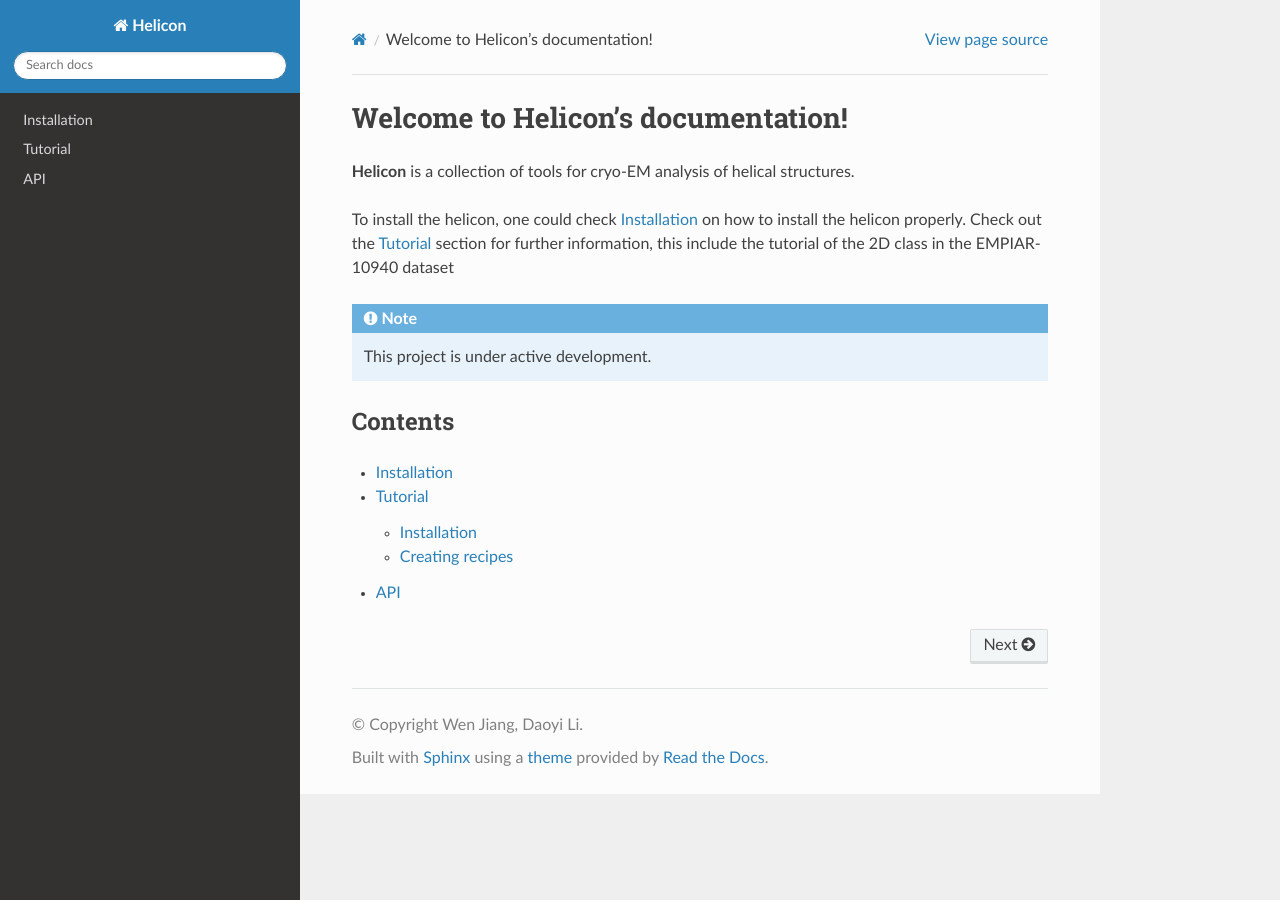
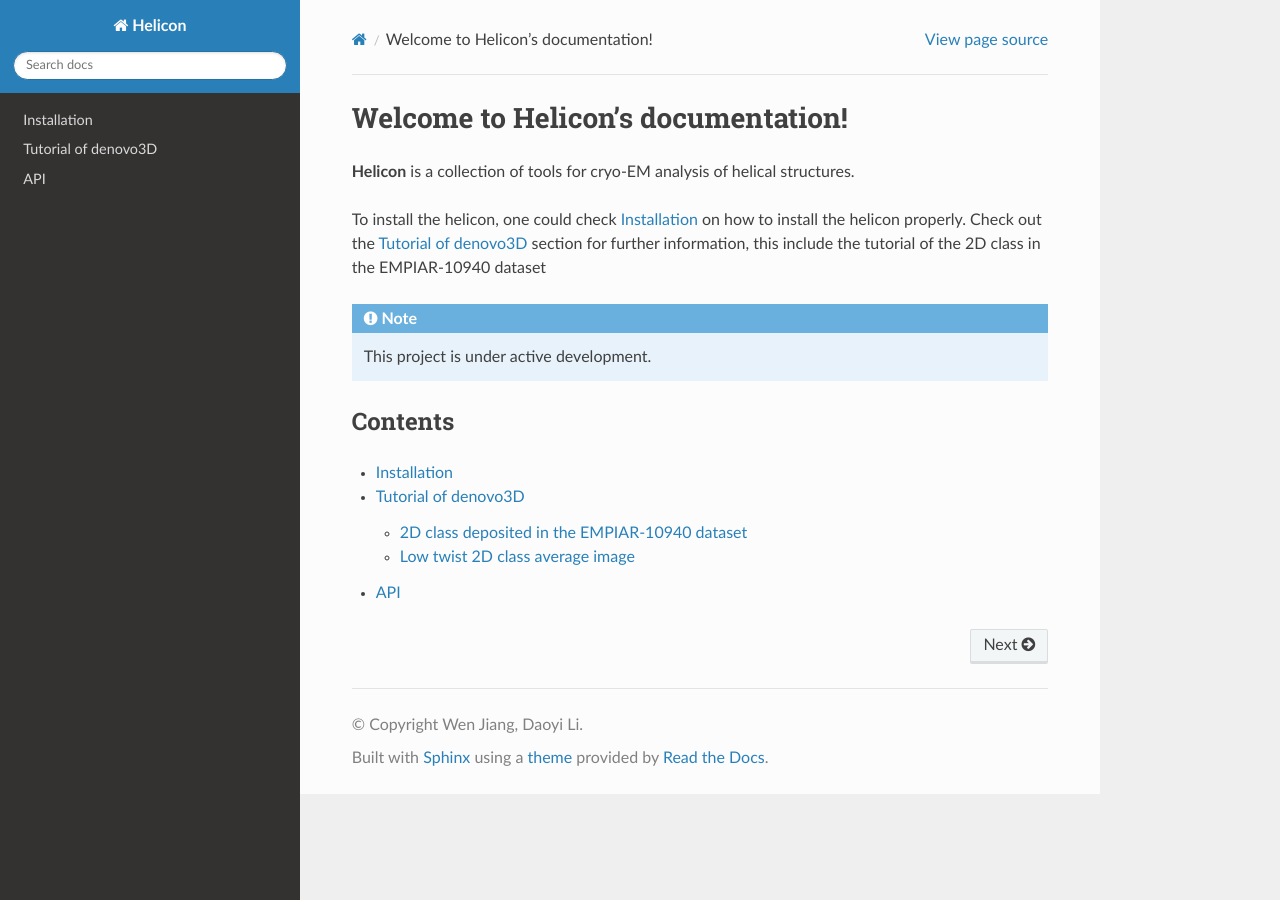
Before and after one commit to jianglab/helicon_doc, a Sphinx documentation site: the page built from docs/source/index.rst, in a window 1280 px wide. Built offline with Sphinx 7.4.7 and the Read the Docs theme 3.1.0, drawn with Linux system fonts in a browser that asks for light colours.

Commit message:
change the content in the tutorial

```diff
--- /dev/null
+++ b/docs/source/Denovo3D.rst
@@ -0,0 +1,14 @@
+Tutorial of denovo3D
+=====
+
+This is the tutorial of the denovo3D
+
+.. _BasicDataset3D:
+
+2D class deposited in the EMPIAR-10940 dataset
+------------
+
+Download the 2D class average from the EMPIAR-10940 dataset
+
+Low twist 2D class average image
+----------------
--- a/docs/source/index.rst
+++ b/docs/source/index.rst
@@ -4,7 +4,7 @@ Welcome to Helicon's documentation!
 **Helicon** is a collection of tools for cryo-EM analysis of helical structures.
 
 To install the helicon, one could check :doc:`installation` on how to install the helicon properly.
-Check out the :doc:`tutorial` section for further information, this include the tutorial of the 2D class in the EMPIAR-10940 dataset
+Check out the :doc:`Denovo3D` section for further information, this include the tutorial of the 2D class in the EMPIAR-10940 dataset
 
 .. note::
 
@@ -16,5 +16,5 @@ Contents
 .. toctree::
 
    installation
-   tutorial
+   Denovo3D
    api
```
Also changed, not shown: docs/source/tutorial.rst (deleted, +0 -33 lines).
